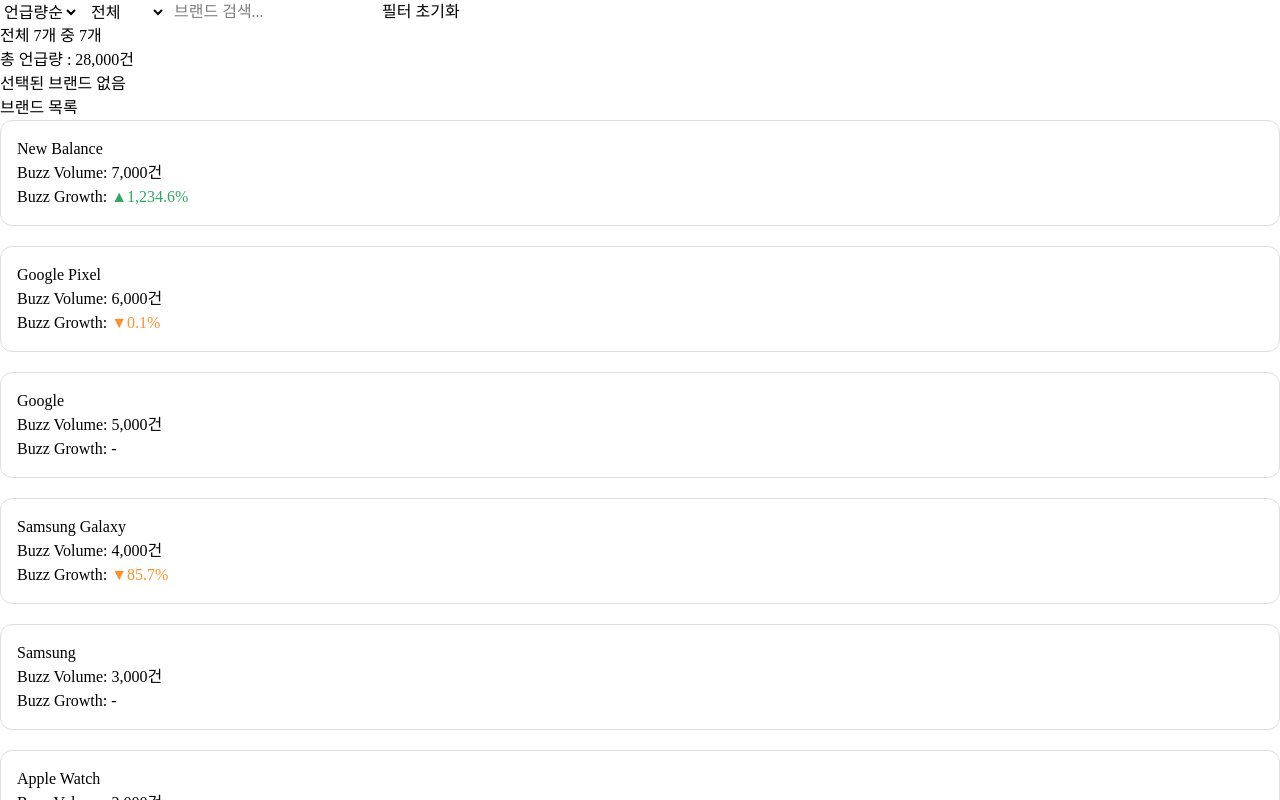
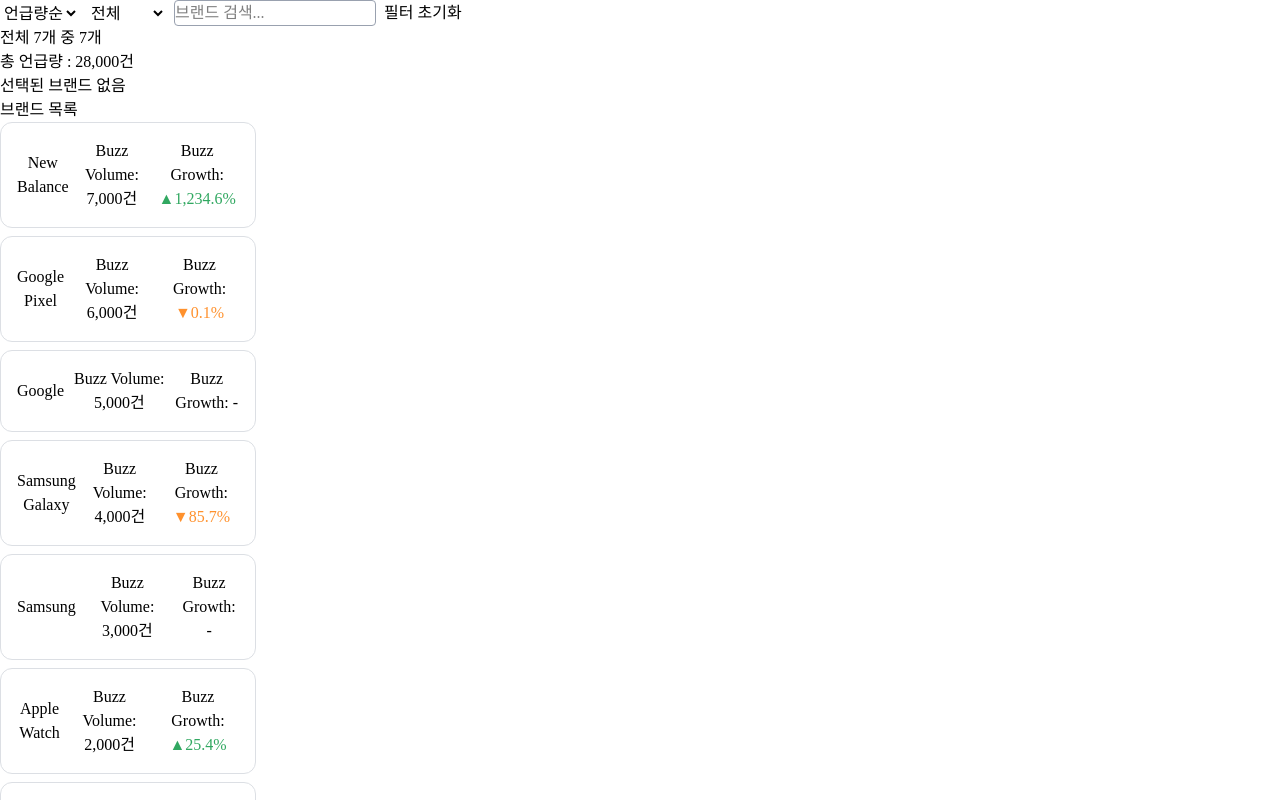
Before and after one commit to HY-Yoon/social-monitoring, a React (Vite) app: page / in a window 1280 px wide. Shown: the top 800 px of the page. Built offline with nearby package versions, Linux system fonts and the light colour scheme.

Commit message:
style: 컴포넌트 CSS를 Tailwind 유틸리티로 이전

```diff
--- a/package.json
+++ b/package.json
@@ -13,6 +13,7 @@
   },
   "dependencies": {
     "@tailwindcss/vite": "^4.3.5",
+    "clsx": "^2.1.1",
     "react": "^19.3.1",
     "react-dom": "^19.3.1",
     "tailwindcss": "^4.3.5"
--- a/src/components/change-rate/ChangeRate.css
+++ /dev/null
@@ -1,12 +0,0 @@
-.change-rate {
-  display: inline-flex;
-  align-items: center;
-}
-
-.is-increase {
-  color: #31a861;
-}
-
-.is-decrease {
-  color: #ff912d;
-}
--- a/src/components/change-rate/ChangeRate.tsx
+++ b/src/components/change-rate/ChangeRate.tsx
@@ -1,4 +1,4 @@
-import './ChangeRate.css';
+import clsx from 'clsx';
 import { getChangeRateInfo } from '@/utils/changeRate';
 
 type ChangeRateProps = {
@@ -11,8 +11,14 @@ const ChangeRate = ({ changeRate, unit }: ChangeRateProps) => {
 
   const isUnchanged = growthType === 'unchanged';
 
+  const growthTypeClass = {
+    increase: 'text-increase',
+    decrease: 'text-decrease',
+    unchanged: null,
+  };
+
   return (
-    <span className={`is-${growthType} change-rate`}>
+    <span className={clsx('inline-flex items-center', growthTypeClass[growthType])}>
       <span>{isUnchanged ? '-' : `${changeIcon}${displayRate}`}</span>
 
       {unit && !isUnchanged && <span>{unit}</span>}
--- a/src/features/dashboard/BrandCard.css
+++ /dev/null
@@ -1,15 +0,0 @@
-.brand-item {
-  padding: 16px;
-  border-radius: 12px;
-  border: 1px solid #dcdfe4;
-  background-color: #ffffff;
-  cursor: pointer;
-}
-
-.brand-item:hover {
-  background-color: #f5f6f8;
-}
-
-.brand-item.is-active {
-  background-color: #f5fbfd;
-}
--- a/src/features/dashboard/BrandCard.tsx
+++ b/src/features/dashboard/BrandCard.tsx
@@ -1,7 +1,7 @@
 import ChangeRate from '@/components/change-rate/ChangeRate';
 import type { Brand } from '@/types/brand';
 import { formatInteger } from '@/utils/format';
-import './BrandCard.css';
+import clsx from 'clsx';
 
 type BrandCardProps = {
   brand: Brand;
@@ -11,13 +11,19 @@ type BrandCardProps = {
 
 const BrandCard = ({ brand, isSelected, onClick }: BrandCardProps) => {
   return (
-    <div className={`brand-item ${isSelected ? 'is-active' : ''}`} onClick={onClick}>
+    <button
+      className={clsx(
+        'p-4 rounded-card flex items-center gap-2 border border-card-border w-3xs cursor-pointer',
+        isSelected ? 'bg-card-active' : 'bg-card-background hover:bg-card-hover',
+      )}
+      onClick={onClick}
+    >
       <h3>{brand.brandName}</h3>
       <p>Buzz Volume: {formatInteger(brand.buzzVolume)}건</p>
       <p>
         Buzz Growth: <ChangeRate changeRate={brand.buzzGrowth} unit="%" />
       </p>
-    </div>
+    </button>
   );
 };
 
--- a/src/features/dashboard/BrandFilter.css
+++ /dev/null
@@ -1,13 +0,0 @@
-.brand-filter {
-  display: flex;
-  align-items: center;
-  gap: 8px;
-}
-
-.brand-item:hover {
-  background-color: #f5f6f8;
-}
-
-.brand-item.is-active {
-  background-color: #f5fbfd;
-}
--- a/src/features/dashboard/BrandFilter.tsx
+++ b/src/features/dashboard/BrandFilter.tsx
@@ -1,6 +1,6 @@
 import { useRef } from 'react';
-import './BrandFilter.css';
 import type { OrderValue, RateFilterValue } from '@/types/brand';
+import clsx from 'clsx';
 
 type OrderOption = {
   value: OrderValue;
@@ -65,7 +65,7 @@ const BrandFilter = ({
   };
 
   return (
-    <div className="brand-filter">
+    <div className={clsx('flex items-center gap-2')}>
       <select value={order} onChange={handleOrderChange}>
         {orderOptions.map((option) => (
           <option key={option.value} value={option.value}>
@@ -82,12 +82,15 @@ const BrandFilter = ({
       </select>
       <input
         ref={keywordInputRef}
+        className={clsx('border border-gray-400 rounded-sm')}
         type="text"
         placeholder="브랜드 검색..."
         value={searchKeyword}
         onChange={handleSearchKeywordChange}
       />
-      <button onClick={handleResetClick}>필터 초기화</button>
+      <button className={clsx('cursor-pointer')} onClick={handleResetClick}>
+        필터 초기화
+      </button>
     </div>
   );
 };
--- a/src/features/dashboard/BrandList.css
+++ /dev/null
@@ -1,5 +0,0 @@
-.brand-list {
-  display: flex;
-  flex-direction: column;
-  gap: 20px;
-}
--- a/src/features/dashboard/BrandList.tsx
+++ b/src/features/dashboard/BrandList.tsx
@@ -1,6 +1,6 @@
 import type { Brand } from '@/types/brand';
 import BrandCard from './BrandCard';
-import './BrandList.css';
+import clsx from 'clsx';
 
 type BrandListProps = {
   brandList: Brand[];
@@ -10,7 +10,7 @@ type BrandListProps = {
 
 const BrandList = ({ brandList, selectedBrandSeq, onBrandSelect }: BrandListProps) => {
   return (
-    <div className="brand-list">
+    <div className={clsx('flex flex-col gap-2')}>
       {brandList.map((brand) => (
         <BrandCard
           key={brand.brandSeq}
--- a/src/styles/main.css
+++ b/src/styles/main.css
@@ -6,8 +6,8 @@
   --color-increase: #31a861;
   --color-decrease: #ff912d;
   --color-card-border: #dcdfe4;
-  --color-card-background: #ffffff;
-  --color-card-hover-background: #f5f6f8;
-  --color-card-active-background: #f5fbfd;
+  --color-card: #ffffff;
+  --color-card-hover: #f5f6f8;
+  --color-card-active: #f5fbfd;
   --radius-card: 12px;
 }
```
Also changed, not shown: 1 other file (tests, documents, lock files or other folders).
